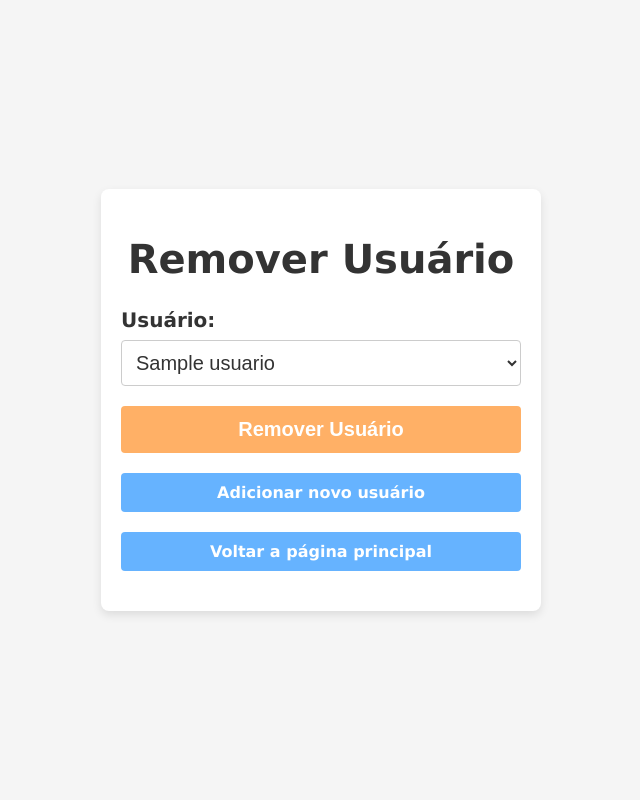
After one commit to paulohenrif/Biblioteca, a Django app: page /remover_usuario/ in a window 1280 px wide. The commit adds this page. Shown: the whole page, without its empty margins (319-959 px from the left). Run offline with Django 4.2, Linux system fonts and the light colour scheme; tables that the repository leaves empty hold one stand-in row (values such as "Sample post").

Commit message:
Commit: adicionando o botão para apagar usuário

```diff
--- a/biblioteca/models.py
+++ b/biblioteca/models.py
@@ -8,15 +8,27 @@ class Livro(models.Model):
     status = models.CharField(
         max_length=20,
         choices=[("disponível", "Disponível"), ("emprestado", "Emprestado")],
+        default="disponível",
     )
 
+    def save(self, *args, **kwargs):
+        if self.exemplares == 0:
+            self.status = "emprestado"
+        else:
+            self.status = "disponível"
+        super().save(*args, **kwargs)
+
     def __str__(self):
-        return self.titulo
+        if self.status == "emprestado":
+            return f"{self.titulo} ({self.status})"
+        else:
+            return f"{self.titulo} - {self.exemplares} exemplares ({self.status})"
 
 
 class Usuario(models.Model):
     nome = models.CharField(max_length=100)
     email = models.EmailField(max_length=254, unique=True)
+    curso = models.CharField(max_length=100)
     matricula = models.IntegerField(unique=True, blank=True, null=True)
 
     def save(self, *args, **kwargs):
--- a/biblioteca/static/css/css_consulta/consulta.css
+++ b/biblioteca/static/css/css_consulta/consulta.css
@@ -71,7 +71,7 @@ ul.lista-livros {
 
 table {
     width: 100%;
-    max-width: 600px;
+    max-width: 900px;
     margin: 0 auto 20px;
     border-collapse: collapse;
     background-color: #fff;
--- a/biblioteca/templates/home.html
+++ b/biblioteca/templates/home.html
@@ -21,6 +21,7 @@
                 <li><a href="{% url 'consultar_acervo' %}">Consultar Acervo</a></li>
                 <li><a href="{% url 'solicitar_emprestimo' %}">Solicitar Empréstimo</a></li>
                 <li><a href="{% url 'solicitar_devolucao' %}">Devolver Livro</a></li>
+                <li><a href="{% url 'remover_usuario' %}">Remover Usuário</a></li>
             </ul>
     {% endblock main %}
 </body>
--- a/biblioteca/templates/paginas_cadastros/cadastrar_usuario.html
+++ b/biblioteca/templates/paginas_cadastros/cadastrar_usuario.html
@@ -19,6 +19,9 @@
             <label for="nome">Nome:</label>
             <input type="text" name="nome" id="nome" required autocomplete="none" placeholder="Samara Martins">
 
+            <label for="curso">Curso:</label>
+            <input type="curso" name="curso" id="curso" required autocomplete="none" placeholder="Sistemas de Informação">
+
             <label for="email">Email:</label>
             <input type="email" name="email" id="email" required autocomplete="none" placeholder="example@gmail.com">
 
--- /dev/null
+++ b/biblioteca/templates/remover_usuario.html
@@ -0,0 +1,33 @@
+{% load static %}
+<!DOCTYPE html>
+<html lang="pt-br">
+<head>
+    <meta charset="UTF-8">
+    <meta name="viewport" content="width=device-width, initial-scale=1.0">
+
+    {% block style %}
+        <link rel="stylesheet" href="{% static 'css/css_solicitacoes/solicitacoes.css' %}">
+    {% endblock style %}
+
+    <title>Removeção de Usuários</title>
+</head>
+<body>
+    {% block main %}
+        <form method="POST">
+            {% csrf_token %}
+            <h1>Remover Usuário</h1>
+
+            <label for="usuario">Usuário:</label>
+            <select name="usuario_id" id="usuario">
+                {% for usuario in usuarios %}
+                    <option value="{{ usuario.id }}">{{ usuario.nome }}</option>
+                {% endfor %}
+            </select>
+
+            <button type="submit" class="botao-emprestar">Remover Usuário</button>
+            <a href="{% url 'cadastrar_usuario' %}">Adicionar novo usuário</a>
+            <a href="{% url 'Home' %}">Voltar a página principal</a>
+        </form>
+    {% endblock main %}
+</body>
+</html>
--- a/biblioteca/views.py
+++ b/biblioteca/views.py
@@ -1,7 +1,6 @@
 from django.shortcuts import render, redirect
 from biblioteca.models import Livro, Usuario, Emprestimo
 from django.http import HttpResponse
-
 
 def Home(request):
     return render(request, "home.html")
@@ -11,8 +10,9 @@ def cadastrar_usuario(request):
     if request.method == "POST":
         nome = request.POST.get("nome")
         email = request.POST.get("email")
+        curso = request.POST.get("curso")
         if nome:
-            Usuario.objects.create(nome=nome, email=email)
+            Usuario.objects.create(nome=nome, curso=curso, email=email)
         return redirect("consultar_usuarios")
 
     return render(request, "paginas_cadastros/cadastrar_usuario.html")
@@ -108,3 +108,24 @@ def solicitar_devolucao(request):
         "paginas_solicitacoes/solicitar_devolucao.html",
         {"livros": livros, "usuarios": usuarios},
     )
+
+
+def remover_usuario(request):
+    if request.method == "POST":
+        usuario_id = request.POST.get("usuario_id")
+        nome = Usuario.objects.filter(id=usuario_id)
+
+        if nome:
+            nome.delete()
+
+            return redirect("consultar_usuarios")
+        else:
+            return redirect("remover_usuario")
+
+    usuarios = Usuario.objects.all()
+
+    return render(
+        request,
+        "remover_usuario.html",
+        {"usuarios": usuarios},
+    )
--- a/setup/urls.py
+++ b/setup/urls.py
@@ -13,4 +13,5 @@ urlpatterns = [
         "solicitar_emprestimo/", views.solicitar_emprestimo, name="solicitar_emprestimo"
     ),
     path("solicitar_devolucao/", views.solicitar_devolucao, name="solicitar_devolucao"),
+    path("remover_usuario/", views.remover_usuario, name="remover_usuario"),
 ]
```
Also changed, not shown: biblioteca/templates/paginas_consultas/consultar_usuarios.html (+4 -4 lines), biblioteca/migrations/0001_initial.py.
